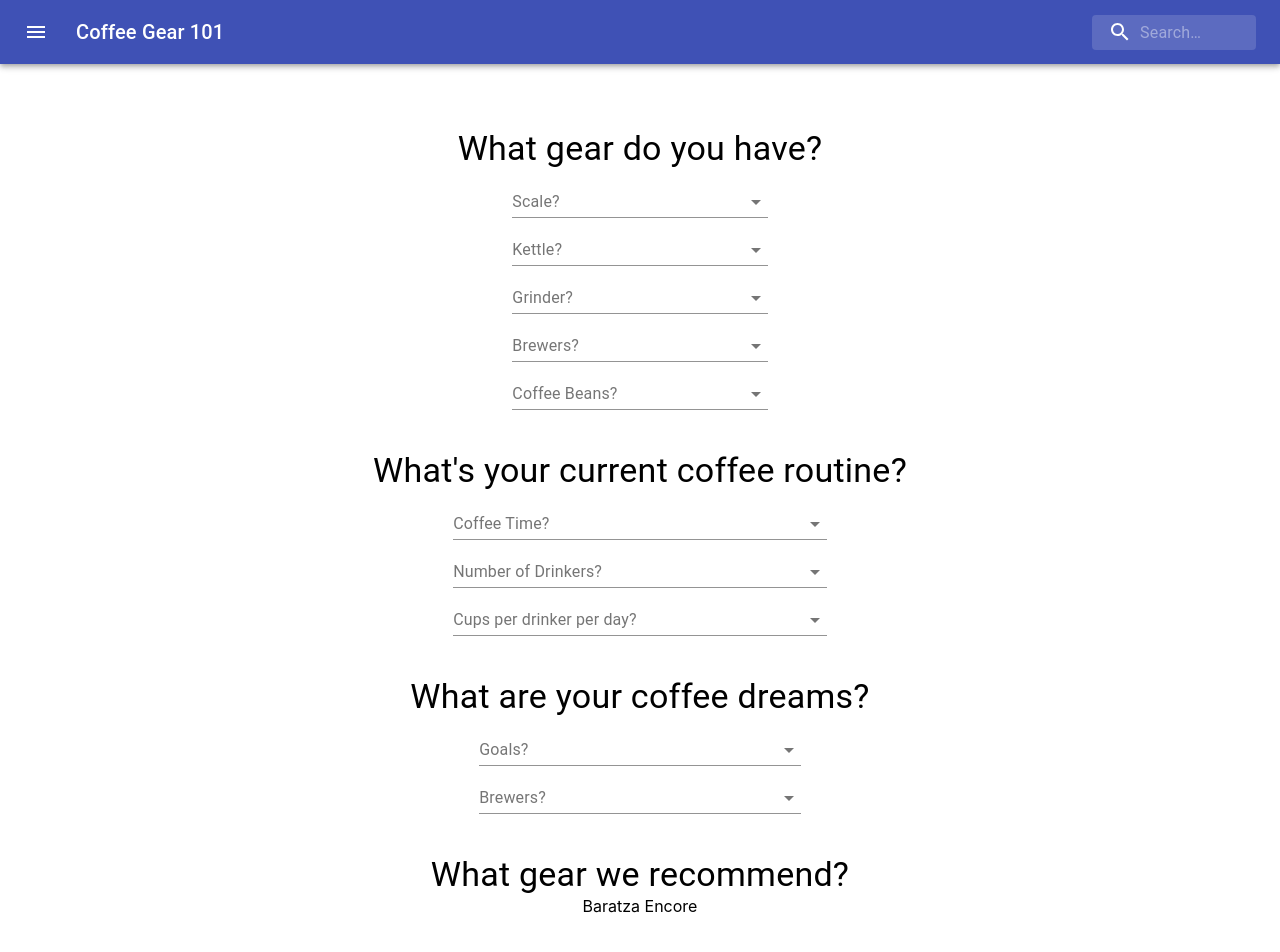
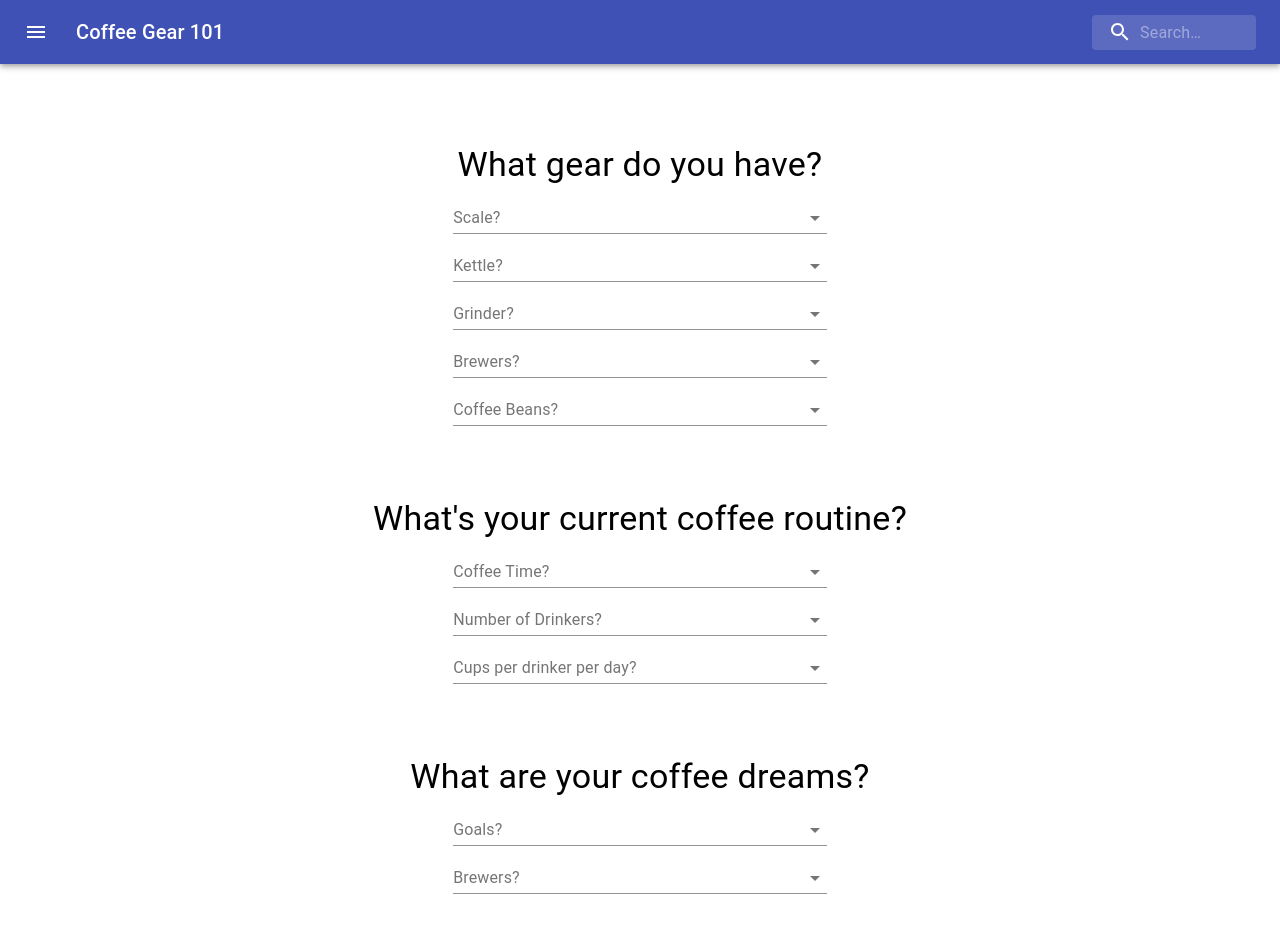
Before and after one commit to rpledger/newbrewcoffee, a React (Create React App) app: page / in a window 1280 px wide. Shown: the top 952 px of the page. Built offline with nearby package versions, Linux system fonts and the light colour scheme.

Commit message:
Add extra divs

```diff
--- a/src/components/GearForm.js
+++ b/src/components/GearForm.js
@@ -21,12 +21,20 @@
         // width: '60%',
         textAlign: 'center',
         margin: '5% 0',
-        minHeight: '200px'
+        minHeight: '200px',
+        // backgroundColor: 'blue'
     },
     formControl: {
         // margin: theme.spacing(1),
         // minWidth: 120,
         width: '70%',
+    },
+    formGroup: {
+        margin: theme.spacing(2)
+        // backgroundColor: 'red'
+    },
+    allForms: {
+        // backgroundColor: 'yellow'
     },
     selectEmpty: {
         marginTop: theme.spacing(2),
@@ -108,7 +116,8 @@
         const { classes } = this.props;
         return (
             <div className={classes.root}>
-                <div>
+                <div className={classes.allForms}>
+                <div className={classes.formGroup}>
                 <Typography className={classes.title} variant="h4" noWrap>
                     What gear do you have?
                 </Typography>
@@ -201,8 +210,8 @@
                     </Select>
                 </FormControl>
                 </div>
-                <div>
                 <br /><br />
+                <div className={classes.formGroup}>
                 <Typography className={classes.title} variant="h4" noWrap>
                     What's your current coffee routine?
                 </Typography>
@@ -260,8 +269,8 @@
                 What about batch, cold brew and espresso?
                 */}
                 </div>
-                <div>
                 <br /><br />
+                <div className={classes.formGroup}>
                 <Typography className={classes.title} variant="h4" noWrap>
                     What are your coffee dreams?
                 </Typography>
@@ -309,6 +318,7 @@
                     </Select>
                 </FormControl>
                 </div>
+                </div>
 
                 <br /><br />
                 <div>
```
